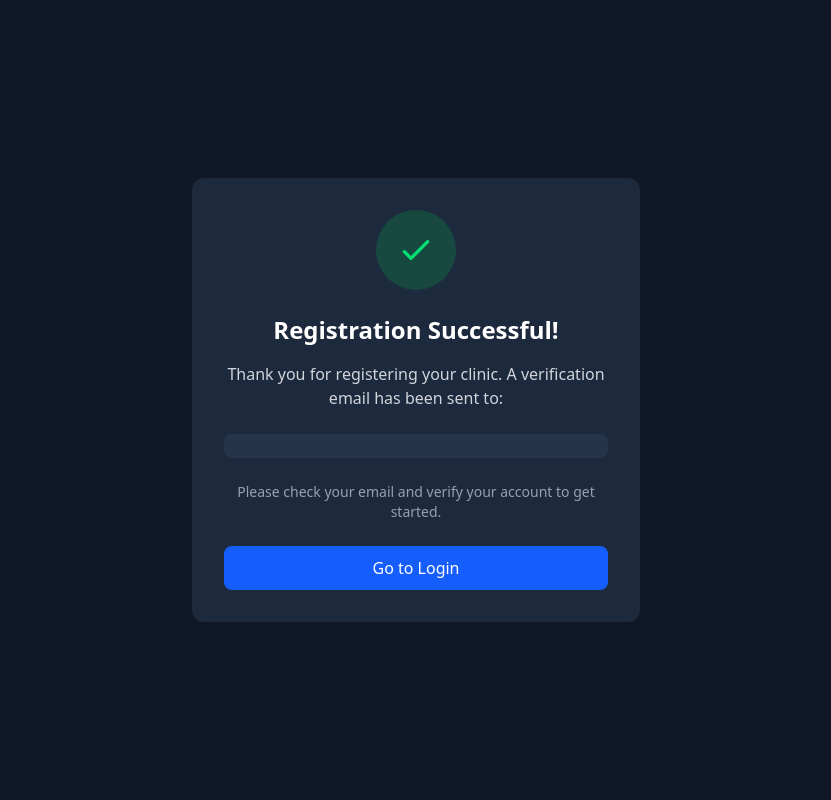
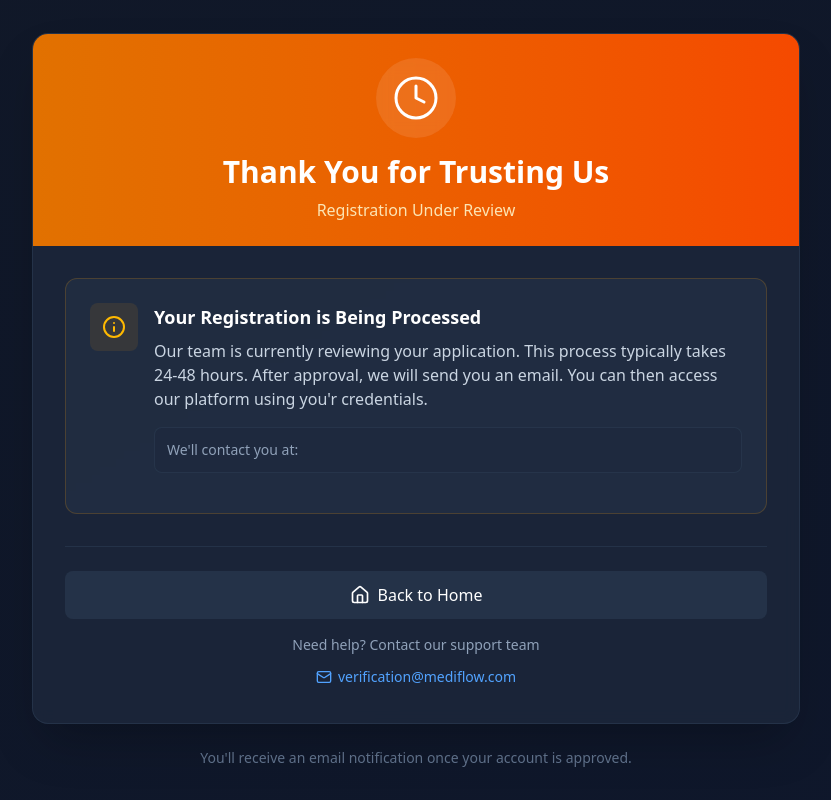
Before and after one commit to Master-GB/MediFlow, a React (Vite) app in the folder frontend/: page /clinic-signup-success in a window 1280 px wide. Shown: the whole page, without its empty margins (224-1055 px from the left). Built offline with nearby package versions, Linux system fonts and the light colour scheme.

Commit message:
feat(Sign Up): Implemented clinic sign up successful page

```diff
--- a/frontend/src/pages/ClinicSignUpSuccess.jsx
+++ b/frontend/src/pages/ClinicSignUpSuccess.jsx
@@ -1,47 +1,131 @@
 // src/pages/ClinicSignupSuccess.jsx
-import { useLocation } from 'react-router-dom';
+import { useLocation, useNavigate } from 'react-router-dom';
+import { motion } from 'framer-motion';
+import { Clock, CheckCircle, AlertCircle, Mail, Info, Home } from 'lucide-react';
 
 const ClinicSignupSuccess = () => {
   const location = useLocation();
+  const navigate = useNavigate();
   const searchParams = new URLSearchParams(location.search);
   const email = searchParams.get('email');
 
+  // Animation variants
+  const containerVariants = {
+    hidden: { opacity: 0 },
+    visible: {
+      opacity: 1,
+      transition: {
+        staggerChildren: 0.2,
+        delayChildren: 0.3
+      }
+    }
+  };
+
+  const itemVariants = {
+    hidden: { y: 20, opacity: 0 },
+    visible: {
+      y: 0,
+      opacity: 1,
+      transition: {
+        type: 'spring',
+        stiffness: 100,
+        damping: 15
+      }
+    }
+  };
+
   return (
-    <div className="min-h-screen bg-gray-900 text-white flex items-center justify-center p-4">
-      <div className="max-w-md w-full bg-slate-800 rounded-xl p-8 text-center">
-        <div className="w-20 h-20 bg-green-500/20 rounded-full flex items-center justify-center mx-auto mb-6">
-          <svg
-            xmlns="http://www.w3.org/2000/svg"
-            className="h-10 w-10 text-green-400"
-            fill="none"
-            viewBox="0 0 24 24"
-            stroke="currentColor"
+    <div className="min-h-screen bg-gradient-to-br from-gray-900 to-slate-900 flex items-center justify-center p-4">
+      <motion.div
+        initial={{ opacity: 0, scale: 0.95 }}
+        animate={{ opacity: 1, scale: 1 }}
+        transition={{ duration: 0.5 }}
+        className="w-full max-w-3xl"
       >
-            <path
-              strokeLinecap="round"
-              strokeLinejoin="round"
-              strokeWidth={2}
-              d="M5 13l4 4L19 7"
-            />
-          </svg>
+        <div className="bg-slate-800/80 backdrop-blur-sm rounded-2xl overflow-hidden border border-slate-700/50 shadow-2xl">
+          {/* Header */}
+          <div className="bg-gradient-to-r from-amber-600 to-orange-600 p-6 text-center">
+            <div className="w-20 h-20 bg-white/10 backdrop-blur-sm rounded-full flex items-center justify-center mx-auto mb-4">
+              <Clock className="h-12 w-12 text-white" strokeWidth={1.5} />
             </div>
-        <h1 className="text-2xl font-bold mb-4">Registration Successful!</h1>
-        <p className="text-gray-300 mb-6">
-          Thank you for registering your clinic. A verification email has been sent to:
+            <h1 className="text-2xl md:text-3xl font-bold text-white mb-2">
+              Thank You for Trusting Us
+            </h1>
+            <p className="text-amber-100/90">
+              Registration Under Review
             </p>
-        <div className="bg-slate-700/50 rounded-lg p-3 mb-6">
-          <span className="font-mono text-blue-300 break-all">{email}</span>
           </div>
-        <p className="text-gray-400 text-sm mb-6">
-          Please check your email and verify your account to get started.
+
+          {/* Content */}
+          <motion.div
+            variants={containerVariants}
+            initial="hidden"
+            animate="visible"
+            className="p-8"
+          >
+            {/* Status Card */}
+            <motion.div
+              variants={itemVariants}
+              className="bg-slate-700/30 rounded-xl p-6 mb-8 border border-amber-500/20"
+            >
+              <div className="flex items-start">
+                <div className="bg-amber-500/10 p-3 rounded-lg mr-4">
+                  <Info className="h-6 w-6 text-amber-400" />
+                </div>
+                <div>
+                  <h3 className="text-lg font-semibold text-white mb-2">
+                    Your Registration is Being Processed
+                  </h3>
+                  <p className="text-slate-300 mb-4">
+                    Our team is currently reviewing your application. This process typically takes 24-48 hours.
+                    After approval, we will send you an email. You can then access our platform using you'r credentials.
                   </p>
+                  <div className="bg-slate-800/50 rounded-lg p-3 border border-slate-700/50 mb-4">
+                    <div className="text-sm text-slate-400">
+                      <span>We'll contact you at: </span>
+                      <span className="font-mono text-blue-300">{email}</span>
+                    </div>
+                  </div>
+                </div>
+              </div>
+            </motion.div>
+
+            {/* Action Buttons */}
+            <motion.div
+              variants={itemVariants}
+              className="mt-8 pt-6 border-t border-slate-700/50 space-y-4"
+            >
               <button
-          onClick={() => window.location.href = "/login"}
-          className="w-full bg-blue-600 hover:bg-blue-700 text-white font-medium py-2.5 px-4 rounded-lg transition-colors"
+                onClick={() => navigate('/')}
+                className="w-full bg-slate-700/50 hover:bg-slate-700/70 text-white font-medium py-3 px-6 rounded-lg transition-all duration-300 flex items-center justify-center group"
               >
-          Go to Login
+                <Home className="h-5 w-5 mr-2" />
+                Back to Home
               </button>
+
+              <div className="text-center">
+                <p className="text-sm text-slate-400 mb-3">
+                  Need help? Contact our support team
+                </p>
+                <a
+                  href="mailto:verification@mediflow.com"
+                  className="inline-flex items-center text-blue-400 hover:text-blue-300 text-sm transition-colors"
+                >
+                  <Mail className="h-4 w-4 mr-1.5" />
+                  verification@mediflow.com
+                </a>
               </div>
+            </motion.div>
+          </motion.div>
+        </div>
+
+        {/* Footer Note */}
+        <div className="mt-6 text-center">
+          <p className="text-sm text-slate-500">
+            You'll receive an email notification once your account is approved.
+          </p>
+        </div>
+      </motion.div>
     </div>
   );
 };
```
Lines whose indentation alone changed are shown as unchanged.
